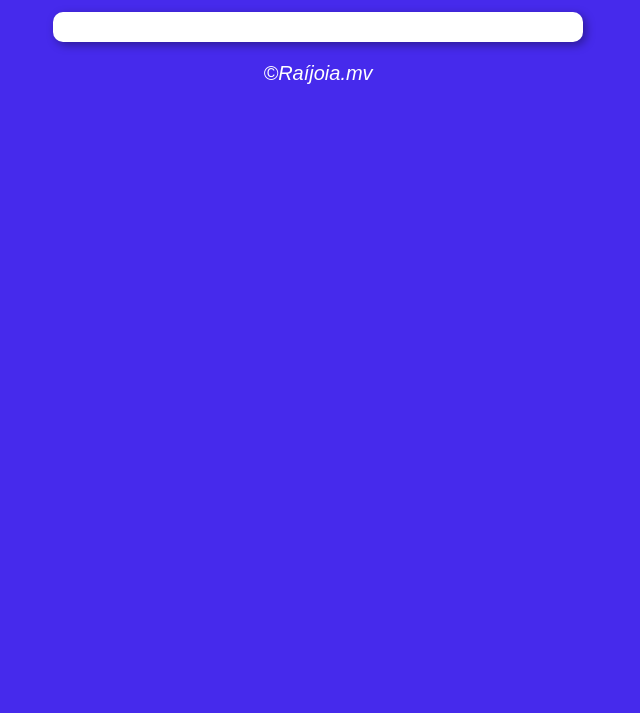
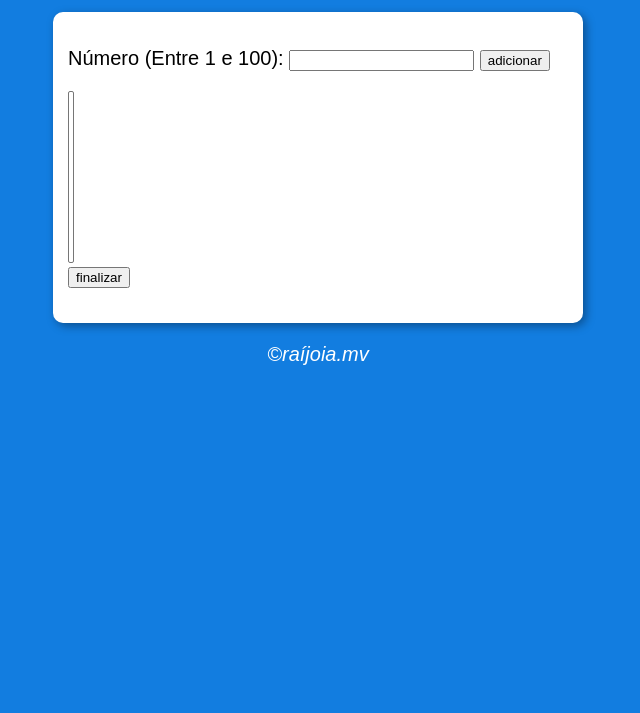
Before and after one commit to Raijoia/estudos, a plain HTML site: page Gustavo Guanabara (Curso JS)/exercicios03/ex01/index.html in a window 1280 px wide. Shown: the part 87-800 px from the top of the page, without its empty margins (322-962 px from the left). Drawn offline with Linux system fonts and the light colour scheme.

Commit message:
exercicio

```diff
--- /dev/null
+++ b/Gustavo Guanabara (Curso JS)/exercicios03/correção/styles.css
@@ -0,0 +1,24 @@
+body {
+  background: rgb(70, 42, 236);
+  font: normal 15pt Arial;
+}
+
+header {
+  color: white;
+  text-align: center;
+}
+
+section {
+  background: white;
+  border-radius: 10px;
+  padding: 15px;
+  width: 500px;
+  margin: auto;
+  box-shadow: 3px 3px 10px rgba(0, 0, 0, 0.363);
+}
+
+footer {
+  color: white;
+  text-align: center;
+  font-style: italic;
+}
--- a/Gustavo Guanabara (Curso JS)/exercicios03/ex01/index.html
+++ b/Gustavo Guanabara (Curso JS)/exercicios03/ex01/index.html
@@ -2,24 +2,35 @@
 <html lang="pt-br">
 <head>
   <meta charset="UTF-8">
-  <meta name="viewport" content="width=device-width, initial-scale=1.0">
   <link rel="stylesheet" href="styles.css">
-  <title>Modelo de Exercício</title>
+  <title>Analisador de Números</title>
 </head>
 <body>
   <header>
-    <h1>Título</h1>
+    <h1>Analisador de Números</h1>
   </header>
   <section>
     <div>
+      <!-- Colocando os botões e números -->
+      <p>
+        Número (Entre 1 e 100): <input type="number" name="txtn" id="txtn">
+        <input type="button" value="adicionar" onclick="adicionar()">
+      </p>
+
+      <p>
+        <select name="tabuada" id="seltab" size="10">
+          <option></option>
+        </select> <br>
+        <input type="button" value="finalizar" onclick="finalizar()">
+      </p>
 
     </div>
-    <div>
+    <div id="res">
 
     </div>
   </section>
   <footer>
-    <p>&copy;Raíjoia.mv</p>
+    <p>&copy;raíjoia.mv</p>
   </footer>
 
 <script src="./script.js"></script>
--- a/Gustavo Guanabara (Curso JS)/exercicios03/ex01/script.js
+++ b/Gustavo Guanabara (Curso JS)/exercicios03/ex01/script.js
@@ -0,0 +1,55 @@
+// adicionando valores do html
+var num = document.getElementById("txtn")
+var tab = document.getElementById("seltab")
+var res = document.getElementById("res")
+
+var array = [] // para colocar os valores na array
+
+// botão adicionar
+function adicionar() {
+    res.innerHTML = ''
+    var n = Number(num.value) // colocando o valor de num como número
+    if (num.value.length == 0 || num.value > 100 || num.value <= -1) {
+        alert("Por favor, Digite um número!")
+    } else {
+        do {
+            // adicionando no selection
+            var item = document.createElement("option")
+            item.text = `Valor ${n} adicionado`
+            tab.appendChild(item)
+
+            // adicionando na array
+            array.push(n)
+            break
+
+        } while (n >= 1 && n <= 100)
+    }
+}
+
+// botão finalizar
+function finalizar() {
+    if (array.length == 0) {
+        alert('Adicione valores antes de finalizar')
+    } else {
+        let maior = array[0]
+        let menor = array[0]
+        let soma = 0
+        let media = 0
+        for(let pos in array) {
+            soma += array[pos]
+            if (array[pos] > maior)
+                maior = array[pos]
+            if (array[pos] < menor)
+                menor = array[pos]
+
+        }
+        media = soma / array.length
+        res.innerHTML = `<p>Ao todo, temos ${array.length} números cadastrados.</p>`
+        res.innerHTML += `<p>O maior valor informado foi ${maior}</p>`
+        res.innerHTML += `<p>O menor valor informado foi ${menor}</p>`
+        res.innerHTML += `<p>Somando todos os valores temos ${soma}</p>`
+        res.innerHTML += `<p>A média dos valores digitados é ${media}</p>`
+    }
+
+
+}
--- a/Gustavo Guanabara (Curso JS)/exercicios03/ex01/styles.css
+++ b/Gustavo Guanabara (Curso JS)/exercicios03/ex01/styles.css
@@ -1,5 +1,5 @@
 body {
-  background: rgb(70, 42, 236);
+  background: rgb(18, 125, 224);
   font: normal 15pt Arial;
 }
 
```
Also changed, not shown: Gustavo Guanabara (Curso JS)/exercicios03/correção/index.html (added, +28 -0 lines), Gustavo Guanabara (Curso JS)/exercicios03/correção/script.js (added).
